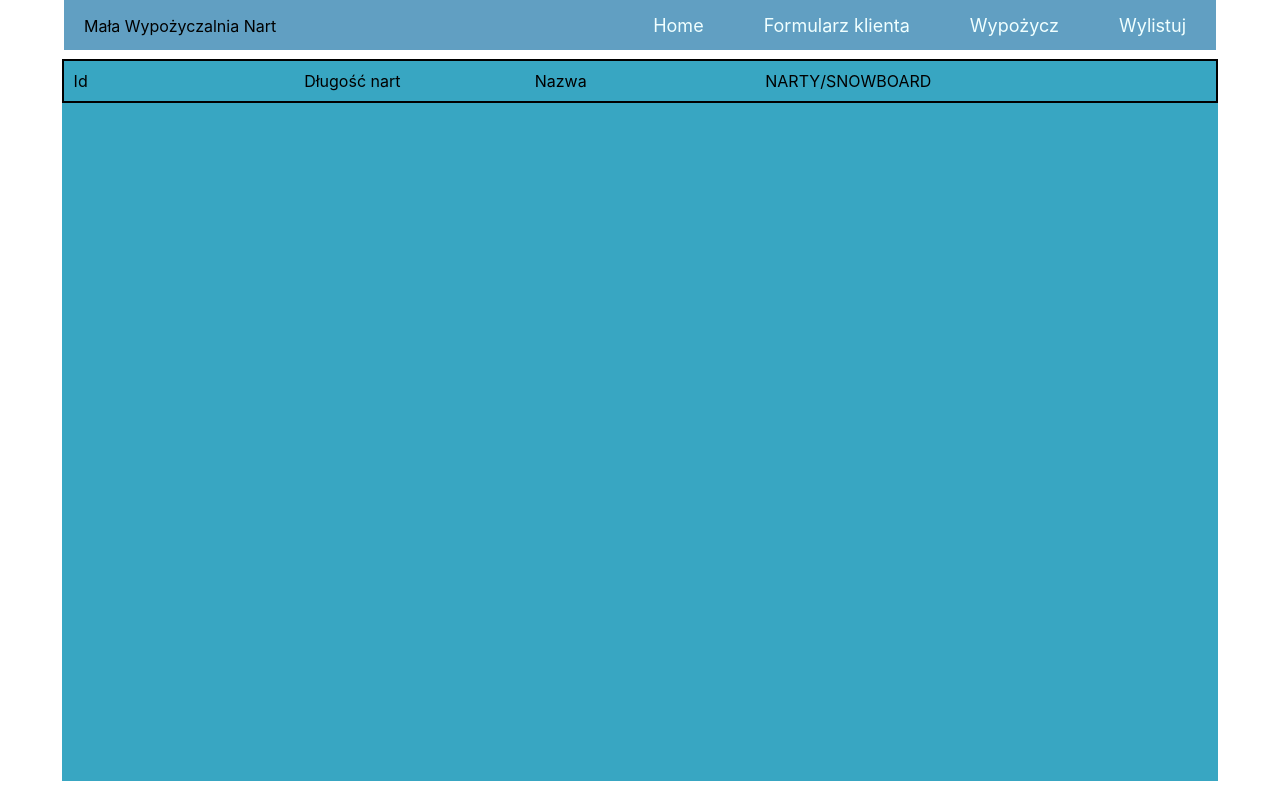
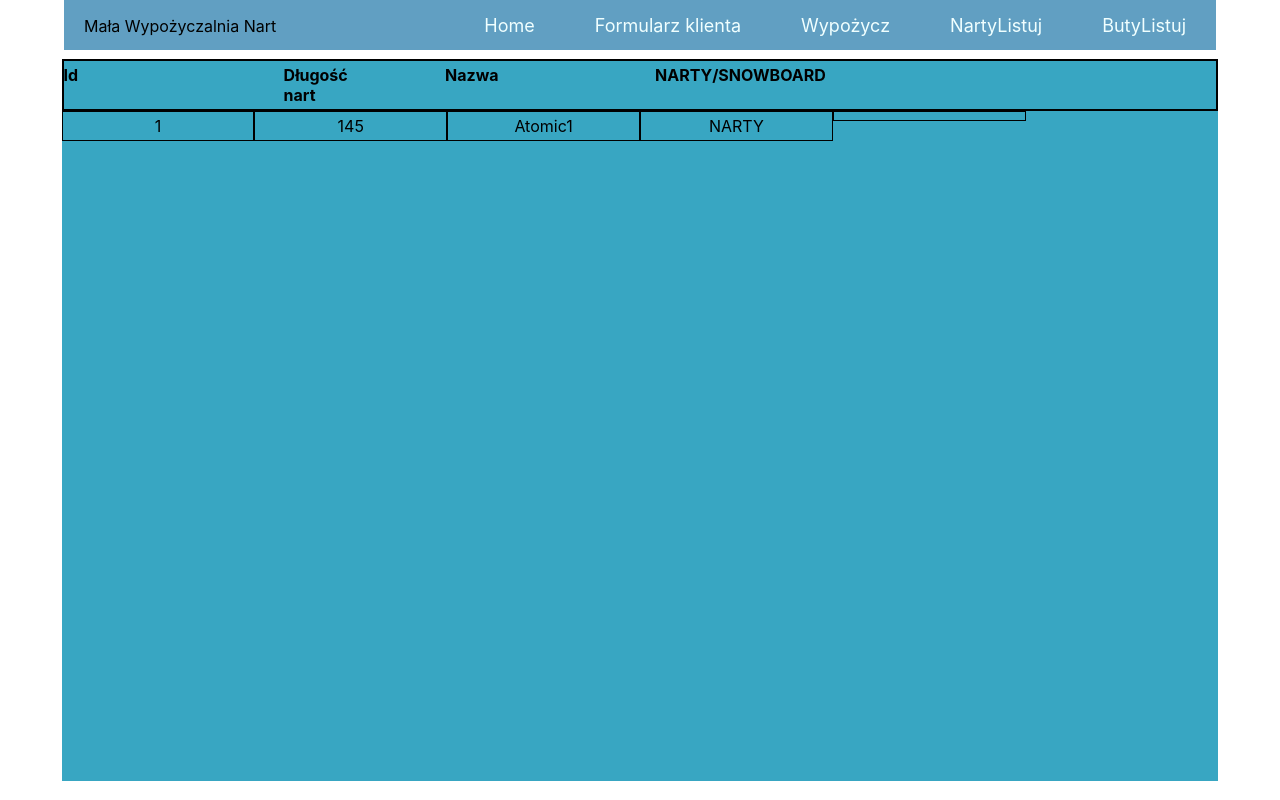
Before and after one commit to GrzegorzPulawski/projekt_wypo_nart_front_react, a React (Create React App) app: page /list in a window 1280 px wide. Built offline with nearby package versions, Linux system fonts and the light colour scheme.

Commit message:
przelaczanie stron

```diff
--- a/package.json
+++ b/package.json
@@ -3,11 +3,15 @@
   "version": "0.1.0",
   "private": true,
   "dependencies": {
+    "@emotion/react": "^11.10.0",
+    "@emotion/styled": "^11.10.0",
+    "@mui/material": "^5.10.2",
     "@testing-library/jest-dom": "^5.16.5",
     "@testing-library/react": "^13.3.0",
     "@testing-library/user-event": "^13.5.0",
     "react": "^18.2.0",
     "react-dom": "^18.2.0",
+    "react-router-dom": "^6.3.0",
     "react-scripts": "5.0.1",
     "web-vitals": "^2.1.4"
   },
--- a/src/components/body/AppBody.js
+++ b/src/components/body/AppBody.js
@@ -1,13 +1,22 @@
 import React from "react";
 import classes from "./AppBody.module.css";
 import NartyList from "../equipmentlist/NartyList";
+import { Route, Routes} from "react-router-dom";
+import Home from "../home/Home";
+
 
 const AppBody = () => {
-    return(
-        <div className={classes.AppBody}>
-            <NartyList/>
 
-        </div>
-    );
+        return(
+            <div className={classes.AppBody}>
+                <Routes>
+                    <Route path={"/"} element={<Home/>}></Route>
+                    <Route path={"/list"} element={<NartyList/>}> </Route>
+                </Routes>
+                </div>
+
+        );
+
 }
+
 export default AppBody;
--- a/src/components/equipmentlist/NartyList.js
+++ b/src/components/equipmentlist/NartyList.js
@@ -1,16 +1,25 @@
 import classes from "./NartyList.module.css";
 import React from "react";
+import {Grid} from "@mui/material";
 
 
 const NartyList = () => {
     return(
-        <div className={classes.NartyListHeader}>
-
+        <div className={classes.Narty}>
+            <div  className={classes.NartyTableHeader}>
                 <div className="one">Id</div>
                 <div className="two">Długość nart</div>
                 <div className="three">Nazwa</div>
                 <div className="four">NARTY/SNOWBOARD</div>
                 <div className="five"></div>
+            </div>
+             <Grid container className={classes.NartyTableRow}>
+                 <Grid item xs={2}>1</Grid>
+                 <Grid item xs={2}>145</Grid>
+                 <Grid item xs={2}>Atomic1</Grid>
+                 <Grid item xs={2}>NARTY</Grid>
+                 <Grid item xs={2}></Grid>
+             </Grid>
         </div>
 
     );
--- a/src/components/equipmentlist/NartyList.module.css
+++ b/src/components/equipmentlist/NartyList.module.css
@@ -1,9 +1,26 @@
-.NartyListHeader {
+.NartyTableHeader  {
     display: grid;
-    grid-template-columns: 1fr 1fr 1fr 1fr 1fr;
-    grid-gap: 20px;
+    grid-template-columns: 130px 1fr 120px 400px 1fr;
+    grid-gap: 90px;
     grid-temple-rows: minmax(100px, auto);
+    font-weight: bolder;
+    border: 2px solid var(--border-color);
+    padding: 4px 0 4px 0;
 
-    border: 2px solid var(--border-color);
-    padding: 10px;
+
+
 }
+
+
+.NartyTableRow  div {
+    border: 1px solid var(--border-color);
+    padding: 4px 0 4px 0;
+    display: flex;
+    height: 100%;
+    justify-content: center;
+    align-items: center;
+}
+
+.TableRow div button {
+    width: 90%;
+}
--- a/src/components/header/AppHeader.js
+++ b/src/components/header/AppHeader.js
@@ -1,5 +1,6 @@
 import React from "react";
 import classes from "./AppHeader.module.css";
+import {Link} from "react-router-dom";
 
 const AppHeader = () => {
     return(
@@ -8,10 +9,15 @@ const AppHeader = () => {
             <p>Mała Wypożyczalnia Nart</p>
         </div>
             <div className={classes.HeaderRight}>
-                 <div>Home</div>
+                <Link to={"/"}>
+                    <div>Home</div>
+                </Link>
                  <div>Formularz klienta</div>
                  <div>Wypożycz</div>
-                <div>Wylistuj</div>
+                <Link to={"/list"}>
+                    <div>NartyListuj</div>
+                </Link>
+                <div>ButyListuj</div>
         </div>
     </div>
     );
--- /dev/null
+++ b/src/components/home/Home.js
@@ -0,0 +1,11 @@
+import React from "react";
+import classes from "./Home.module.css";
+function Home() {
+    return(
+        <div className={classes.Home}>
+            <h1>Proponujemy Państwu sprzęt zimowy do wypożyczenia</h1>
+        </div>
+    )
+
+}
+export default Home;
--- a/src/index.js
+++ b/src/index.js
@@ -3,11 +3,14 @@ import ReactDOM from 'react-dom/client';
 import './index.css';
 import App from './App';
 import reportWebVitals from './reportWebVitals';
+import {BrowserRouter} from "react-router-dom";
 
 const root = ReactDOM.createRoot(document.getElementById('root'));
 root.render(
   <React.StrictMode>
+      <BrowserRouter>
     <App />
+      </BrowserRouter>
   </React.StrictMode>
 );
 
```
Also changed, not shown: src/components/home/Home.module.css (added), 1 other file (tests, documents, lock files or other folders).
